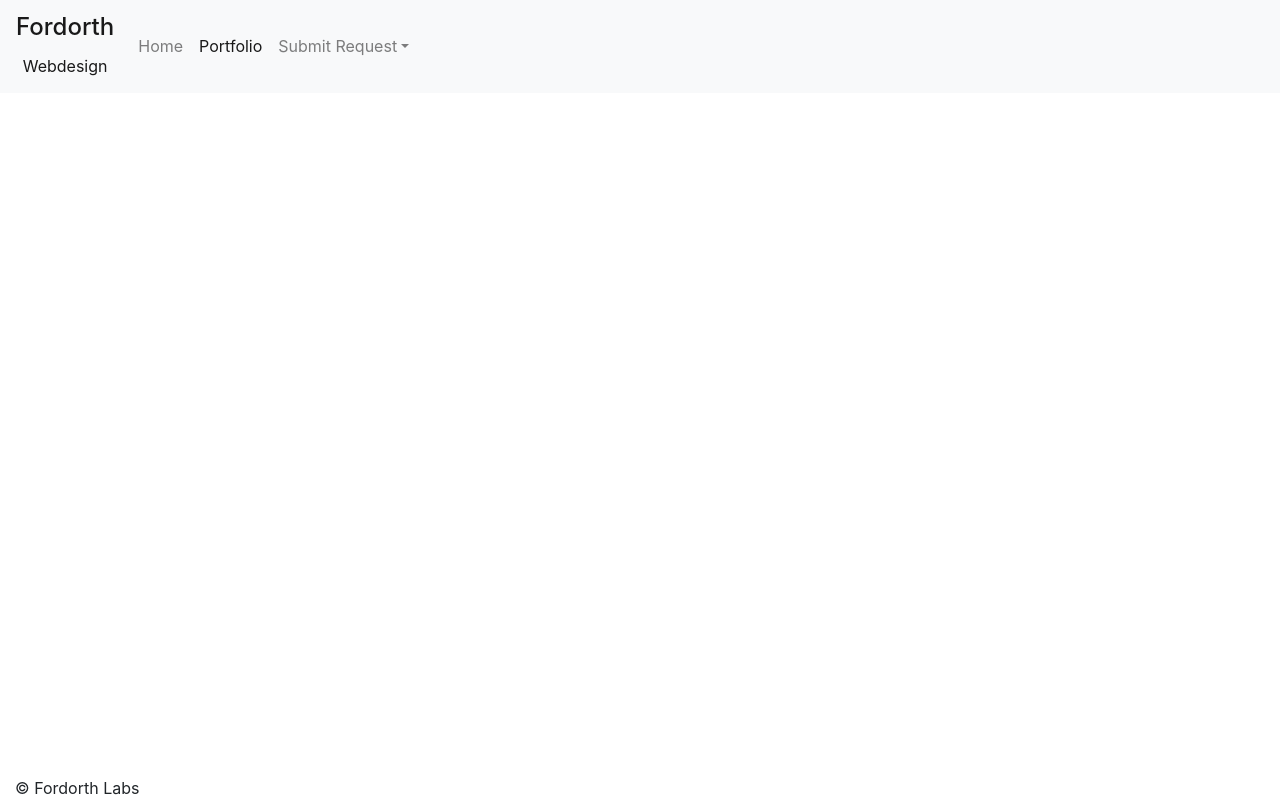
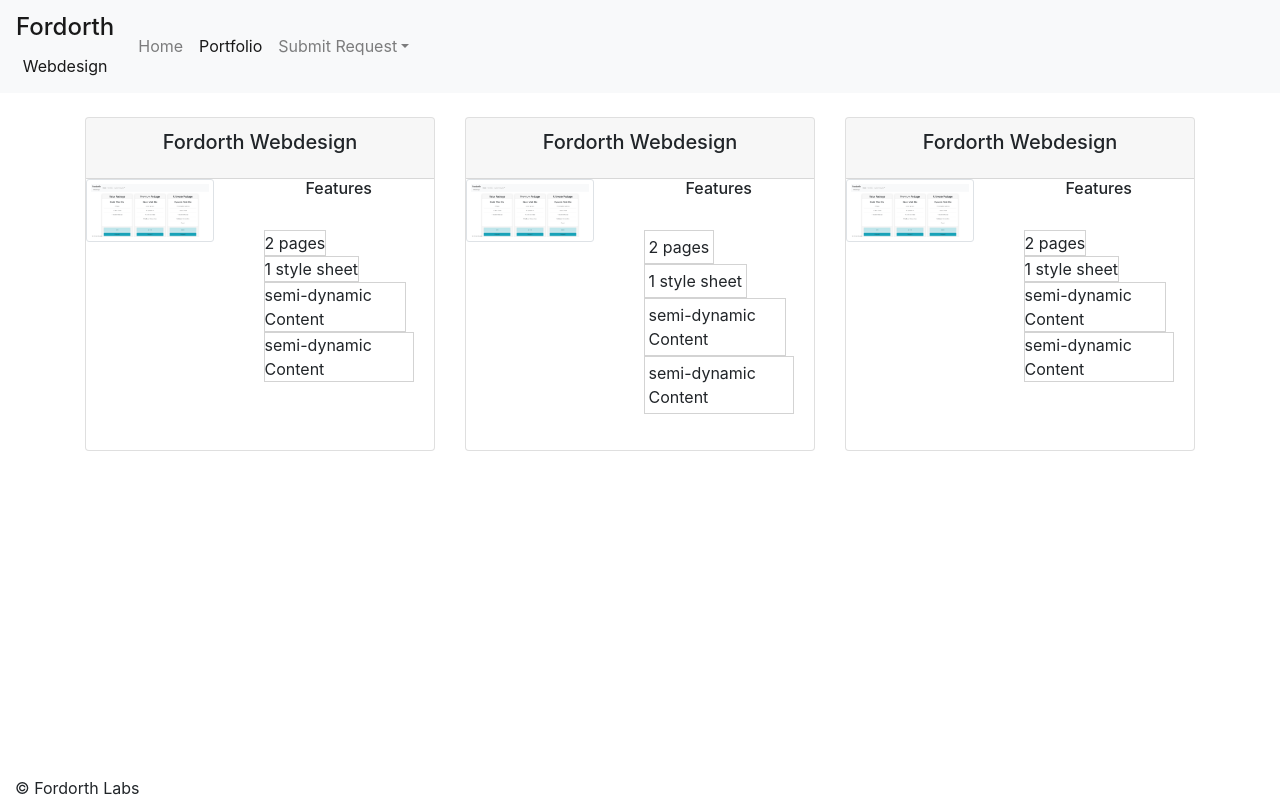
Before and after one commit to firebird2552/freelance-website, a website: page portfolio.html in a window 1280 px wide. Drawn offline with nearby package versions, Linux system fonts and the light colour scheme.

Commit message:
Created the portfolio template

```diff
--- a/css/styles.scss
+++ b/css/styles.scss
@@ -3,3 +3,7 @@ footer {
   left: 0;
   position: fixed;
 }
+
+.list-inline-item {
+  border: thin solid lightgrey;
+}
--- a/portfolio.html
+++ b/portfolio.html
@@ -654,6 +654,119 @@
       </div>
     </nav>
 
+    <!-- All Body Code goes here -->
+    <div class="container">
+      <div class="card-deck mb-4">
+        <div class="card">
+          <div class="card-header">
+            <h5 class="card-title text-center">Fordorth Webdesign</h5>
+          </div>
+          <div class="row">
+            <div class="col-md-5 align-items-center">
+              <img
+                src="img/Fordorth-Webdesign.png"
+                alt=""
+                class="card-img img-thumbnail"
+              />
+            </div>
+            <div class="col-md-7">
+              <h6 class="card-title text-center">
+                Features
+              </h6>
+              <div class="card-body">
+                <ul class="list-inline">
+                  <li class="list-inline-item">
+                    2 pages
+                  </li>
+                  <li class="list-inline-item">
+                    1 style sheet
+                  </li>
+                  <li class="list-inline-item">
+                    semi-dynamic Content
+                  </li>
+                  <li class="list-inline-item">
+                    semi-dynamic Content
+                  </li>
+                </ul>
+              </div>
+            </div>
+          </div>
+        </div>
+        <div class="card">
+          <div class="card-header">
+            <h5 class="card-title text-center">Fordorth Webdesign</h5>
+          </div>
+          <div class="row">
+            <div class="col-md-5 align-items-center">
+              <img
+                src="img/Fordorth-Webdesign.png"
+                alt=""
+                class="card-img img-thumbnail"
+              />
+            </div>
+            <div class="col-md-7">
+              <h6 class="card-title text-center">
+                Features
+              </h6>
+              <div class="card-body">
+                <ul class="list-inline">
+                  <li class="list-inline-item p-1">
+                    2 pages
+                  </li>
+                  <li class="list-inline-item p-1">
+                    1 style sheet
+                  </li>
+                  <li class="list-inline-item p-1">
+                    semi-dynamic Content
+                  </li>
+                  <li class="list-inline-item p-1">
+                    semi-dynamic Content
+                  </li>
+                </ul>
+              </div>
+            </div>
+          </div>
+        </div>
+        <div class="card">
+          <div class="card-header">
+            <h5 class="card-title text-center">Fordorth Webdesign</h5>
+          </div>
+          <div class="row">
+            <div class="col-md-5 align-items-center">
+              <img
+                src="img/Fordorth-Webdesign.png"
+                alt=""
+                class="card-img img-thumbnail"
+              />
+            </div>
+            <div class="col-md-7">
+              <h6 class="card-title text-center">
+                Features
+              </h6>
+              <div class="card-body">
+                <ul class="list-inline">
+                  <li class="list-inline-item">
+                    2 pages
+                  </li>
+                  <li class="list-inline-item">
+                    1 style sheet
+                  </li>
+                  <li class="list-inline-item">
+                    semi-dynamic Content
+                  </li>
+                  <li class="list-inline-item">
+                    semi-dynamic Content
+                  </li>
+                </ul>
+              </div>
+            </div>
+          </div>
+        </div>
+      </div>
+    </div>
+
+    <!-- Body Code End -->
+
     <footer class="footer bg-transparent">
       <div class="container">
         <div class="row"></div>
```
Also changed, not shown: css/styles.css, img/Fordorth-Webdesign.png (added), 1 other file.
